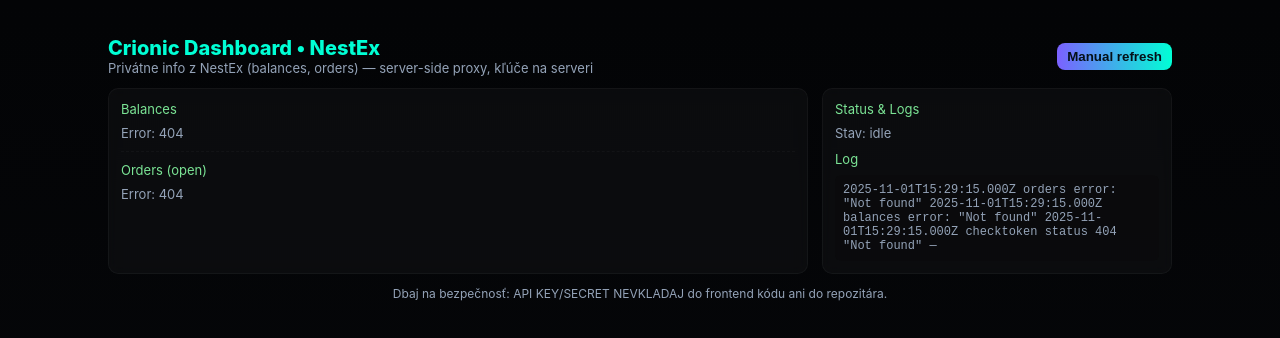
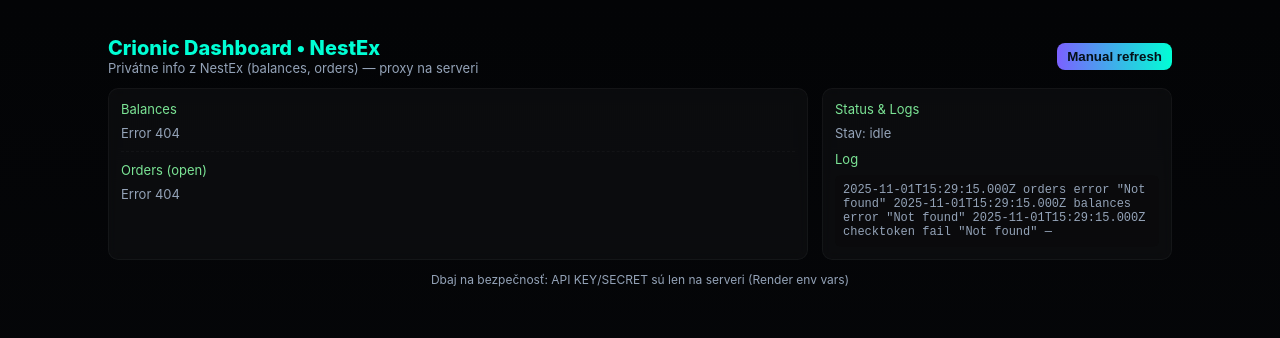
Before and after one commit to CRNCmonitor/Crionic, a plain HTML site: page index.html in a window 1280 px wide. Drawn offline with Linux system fonts and the light colour scheme; no server answers.

Commit message:
Update index.html

```diff
--- a/index.html
+++ b/index.html
@@ -27,7 +27,7 @@
     <div class="header">
       <div>
         <div class="title">Crionic Dashboard • NestEx</div>
-        <div class="sub">Privátne info z NestEx (balances, orders) — server-side proxy, kľúče na serveri</div>
+        <div class="sub">Privátne info z NestEx (balances, orders) — proxy na serveri</div>
       </div>
       <div>
         <button id="btnRefresh" class="btn">Manual refresh</button>
@@ -54,19 +54,10 @@
       </div>
     </div>
 
-    <div class="footer">Dbaj na bezpečnosť: API KEY/SECRET NEVKLADAJ do frontend kódu ani do repozitára.</div>
+    <div class="footer">Dbaj na bezpečnosť: API KEY/SECRET sú len na serveri (Render env vars)</div>
   </div>
 
 <script>
-/*
-  index.html - calls server endpoints:
-   POST /api/nestex/checktoken
-   POST /api/nestex/balances
-   POST /api/nestex/orders
-
-  Server enforces 5s minimum gap. Frontend polls every 6s to be safe.
-*/
-
 const cfg = { pollInterval: 6000, apiBase: '/api/nestex' };
 
 function log(msg){ const el=document.getElementById('logArea'); el.textContent = new Date().toISOString() + ' ' + msg + '\n' + el.textContent; }
@@ -85,34 +76,31 @@
 async function updateAll() {
   setStatus('updating...');
   try{
-    // check token first
     const chk = await postJson('/checktoken');
     if (chk.status === 200) {
       setStatus('token ok');
       log('checktoken ok');
     } else {
-      setStatus('token invalid or error');
-      log('checktoken status ' + chk.status + ' ' + JSON.stringify(chk.data));
+      setStatus('token invalid');
+      log('checktoken fail ' + JSON.stringify(chk.data));
     }
 
-    // balances
     const bal = await postJson('/balances');
     if (bal.status === 200) {
       renderBalances(bal.data);
       log('balances fetched');
     } else {
-      document.getElementById('balancesArea').textContent = 'Error: ' + bal.status;
-      log('balances error: ' + JSON.stringify(bal.data));
+      document.getElementById('balancesArea').textContent = 'Error ' + bal.status;
+      log('balances error ' + JSON.stringify(bal.data));
     }
 
-    // orders
     const ord = await postJson('/orders');
     if (ord.status === 200) {
       renderOrders(ord.data);
       log('orders fetched');
     } else {
-      document.getElementById('ordersArea').textContent = 'Error: ' + ord.status;
-      log('orders error: ' + JSON.stringify(ord.data));
+      document.getElementById('ordersArea').textContent = 'Error ' + ord.status;
+      log('orders error ' + JSON.stringify(ord.data));
     }
 
   } catch (e) {
@@ -124,7 +112,6 @@
 }
 
 function renderBalances(data){
-  // expected data: { balances: {...}, locked: {...}, success: "ok" }
   if(!data || !data.balances){ document.getElementById('balancesArea').textContent = JSON.stringify(data); return; }
   const b = data.balances;
   const l = data.locked || {};
@@ -133,15 +120,12 @@
 }
 
 function renderOrders(data){
-  // expected data: { orders: [ ... ], success: "ok" }
   if(!data || !Array.isArray(data.orders)){ document.getElementById('ordersArea').textContent = JSON.stringify(data); return; }
   const rows = data.orders.map(o => `#${o.order_id} ${o.cur} ${o.order_type} ${o.quantity} @ ${o.price} (${o.status})`);
   document.getElementById('ordersArea').textContent = rows.length ? rows.join('\n') : 'No open orders';
 }
 
-// manual refresh button
 document.getElementById('btnRefresh').addEventListener('click', ()=>{ updateAll(); });
-
 updateAll();
 setInterval(updateAll, cfg.pollInterval);
 </script>
```
